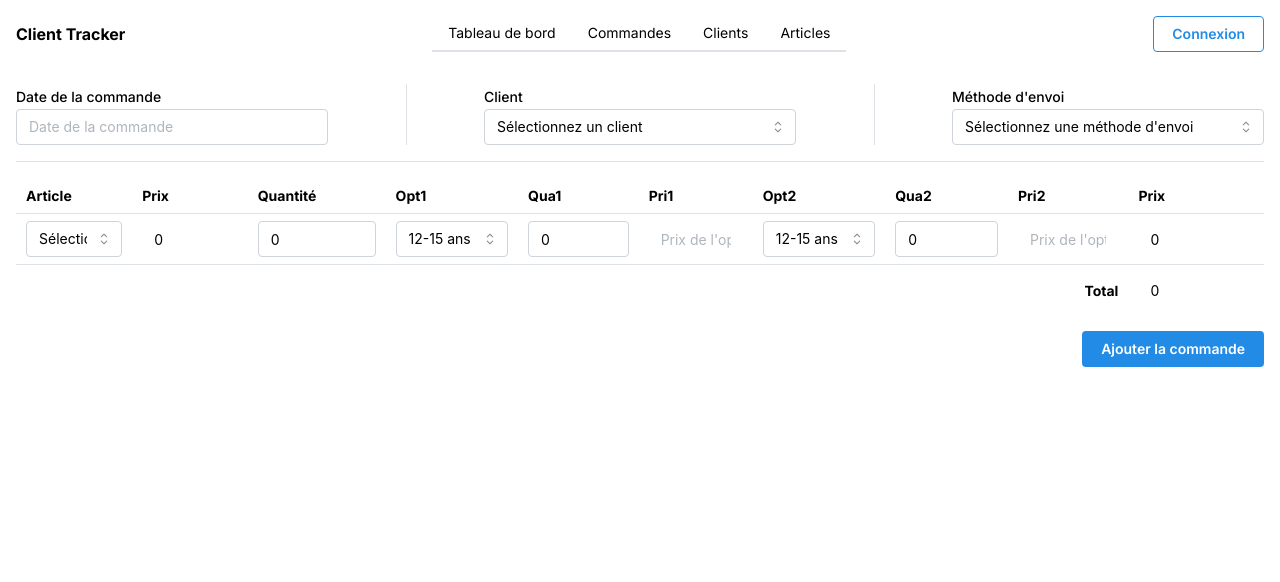
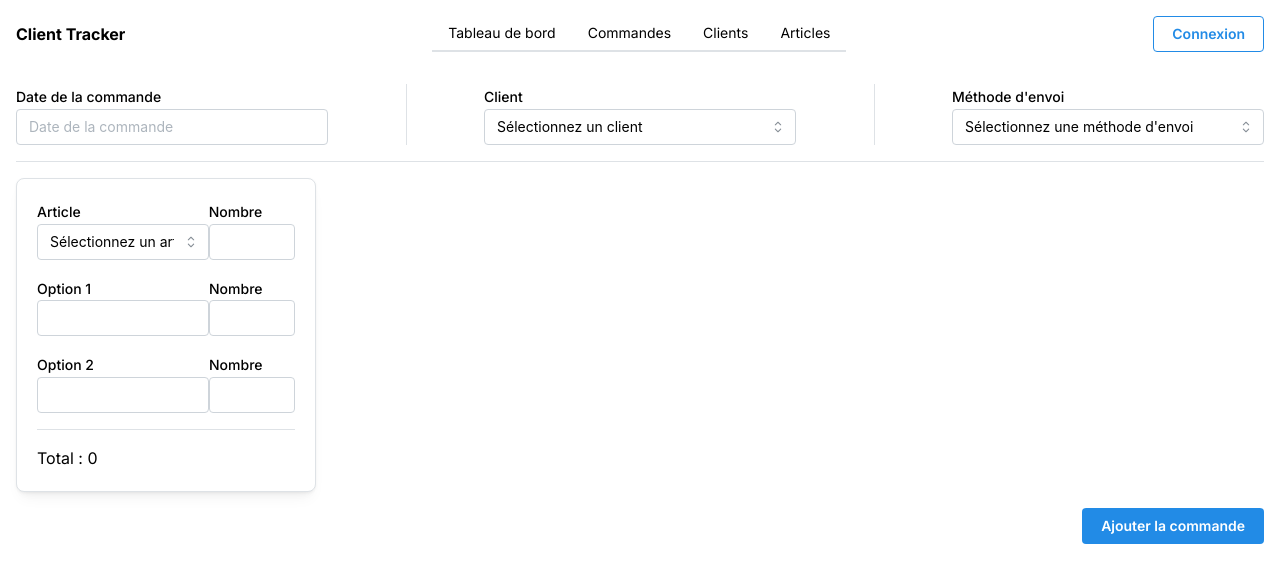
Before and after one commit to bisol84/client-track, a Next.js app: page /orders/add in a window 1280 px wide. Shown: the top 582 px of the page. Built offline with nearby package versions, Linux system fonts and the light colour scheme; no server answers; the database is empty.

Commit message:
Feture : article price card

```diff
--- /dev/null
+++ b/src/app/orders/add/addArticlesToOrder.tsx
@@ -0,0 +1,14 @@
+"use client";
+
+import { useState } from "react";
+import ArticleOrderCard from "@/components/Order/ArticleOrderCard";
+
+export default function AddArticlesToOrder({ onChange }) {
+  return (
+    <div className="grid grid-cols-4 gap-4">
+      <div>
+        <ArticleOrderCard onChange={onChange} />
+      </div>
+    </div>
+  );
+}
--- a/src/app/orders/add/page.tsx
+++ b/src/app/orders/add/page.tsx
@@ -2,21 +2,30 @@
 
 import ClientSelector from "@/components/Orders/ClientSelector";
 import AddOrderLineTable from "./addOrderLineTable";
+import AddArticlesToOrder from "./addArticlesToOrder";
 import { Button, Divider } from "@mantine/core";
 import ShippingSelector from "@/components/Orders/ShippingSelector";
 import { DateInput } from "@mantine/dates";
+import { useState } from "react";
 
-async function onSubmit(event) {
+export default function AddOrder() {
+  const [orderData, setOrderData] = useState([
+    {
+      id: 1,
+      article: [],
+    },
+  ]);
+
+  function onSubmit(event) {
     event.preventDefault();
 
     const formData = new FormData(event.currentTarget);
-  const response = await fetch("/api/orders/", {
+    const response = fetch("/api/orders/", {
       method: "POST",
       body: formData,
     });
   }
 
-export default function AddOrder() {
   return (
     <main className="m-4">
       <form name="addOrder" onSubmit={onSubmit}>
@@ -38,7 +47,7 @@ export default function AddOrder() {
           </div>
         </div>
         <Divider my="md" />
-        <AddOrderLineTable />
+        <AddArticlesToOrder />
         <div className="flex content-end justify-end mt-4">
           <Button type="submit">Ajouter la commande</Button>
         </div>
--- a/src/components/Articles/ArticleCard.tsx
+++ b/src/components/Articles/ArticleCard.tsx
@@ -23,9 +23,9 @@ export default function ArticleCard({
   type_color,
 }: Article) {
   return (
-    <Card shadow="sm" padding="lg" radius="md" withBorder>
-      <Card.Section>
-        <Image src={image} height={160} alt={image_alt} />
+    <Card shadow="sm" padding="lg" radius="md" withBorder h={300}>
+      <Card.Section h={150}>
+        <Image src={image} h={150} alt={image_alt} />
       </Card.Section>
 
       <Group justify="space-between" mt="md" mb="xs">
--- /dev/null
+++ b/src/components/Order/ArticleOrderCard.tsx
@@ -0,0 +1,80 @@
+"use client";
+
+import {
+  Card,
+  Image,
+  TextInput,
+  Text,
+  Badge,
+  Button,
+  Group,
+  Divider,
+} from "@mantine/core";
+import ArticleSelector from "../Orders/ArticleSelector";
+import { useState } from "react";
+import useSWR from "swr";
+
+const fetcher = (url) => fetch(url).then((res) => res.json());
+
+export default function ArticleOrderCard() {
+  const [articleTotal, setArticleTotal] = useState(0);
+  const [articleId, setArticleId] = useState(null);
+
+  const { data, error } = useSWR(
+    articleId ? `/api/article/${articleId}` : null,
+    fetcher,
+  );
+
+  function handleArticleChange(articleId) {
+    setArticleId(articleId);
+  }
+
+  return (
+    <Card shadow="sm" padding="lg" radius="md" withBorder>
+      <div>
+        <div className="flex justify-between">
+          <ArticleSelector
+            label="Article"
+            w={200}
+            onChange={handleArticleChange}
+          />
+          <TextInput label="Nombre" description="" placeholder="" w={100} />
+        </div>
+        <div className="flex justify-between">
+          <TextInput
+            label="Option 1"
+            description=""
+            placeholder=""
+            mt="md"
+            w={200}
+          />
+          <TextInput
+            label="Nombre"
+            description=""
+            placeholder=""
+            mt="md"
+            w={100}
+          />
+        </div>
+        <div className="flex justify-between">
+          <TextInput
+            label="Option 2"
+            description=""
+            placeholder=""
+            mt="md"
+            w={200}
+          />
+          <TextInput
+            label="Nombre"
+            description=""
+            placeholder=""
+            mt="md"
+            w={100}
+          />
+        </div>
+      </div>
+      <Divider my="md" />
+      <div>Total : {data ? data.price + articleTotal : articleTotal}</div>
+    </Card>
+  );
+}
--- a/src/components/Orders/ArticleSelector.tsx
+++ b/src/components/Orders/ArticleSelector.tsx
@@ -3,7 +3,7 @@ import useSWR from "swr";
 
 const fetcher = (url) => fetch(url).then((res) => res.json());
 
-export default function ArticleSelector({ onChange }) {
+export default function ArticleSelector({ onChange, label, w }) {
   const { data, error } = useSWR("/api/articles", fetcher);
   if (!data) return <div>Chargement...</div>;
   if (error) return <div>Erreur</div>;
@@ -19,9 +19,9 @@ export default function ArticleSelector({ onChange }) {
 
   return (
     <NativeSelect
-      label=""
+      label={label}
       data={dataWithEmptyOption}
-      className="w-full"
+      className={`w-[${w}]`}
       onChange={(e) => onChange(e.target.value)}
     />
   );
```
Also changed, not shown: src/app/article/[id]/articleEditForm.tsx (+0 -10 lines). Lines whose indentation alone changed are shown as unchanged.
